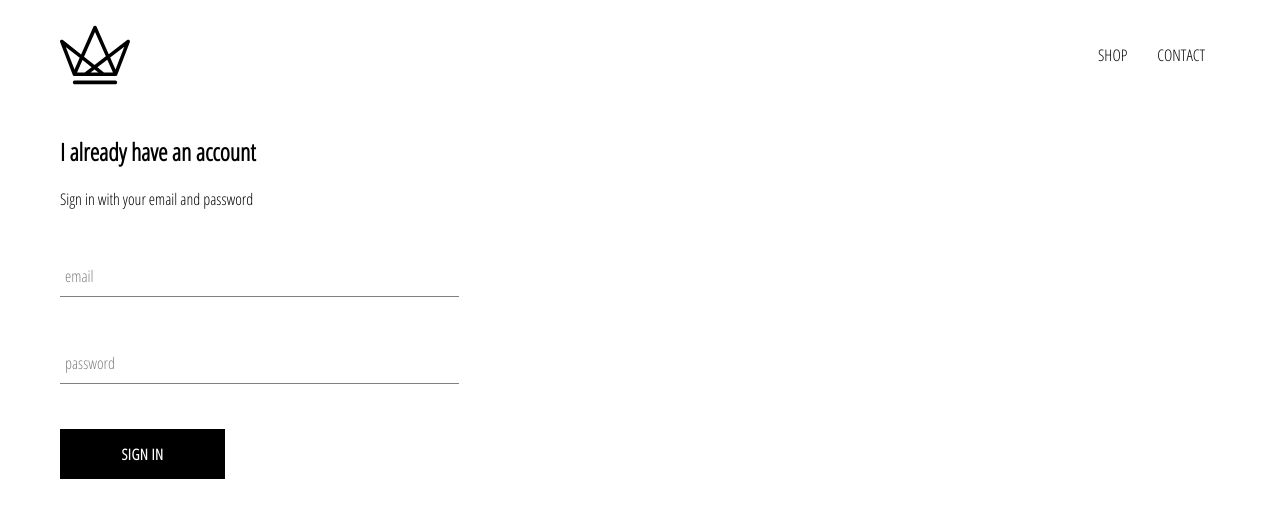
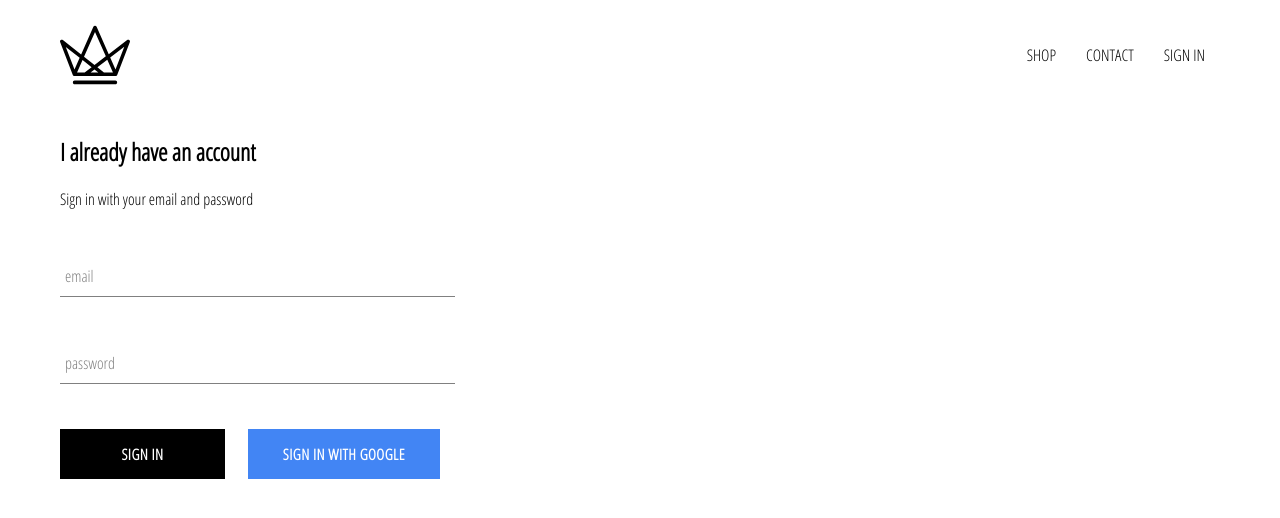
Before and after one commit to sanya-shch/shop2, a React (Create React App) app: page /signin in a window 1280 px wide. Shown: the top 518 px of the page. Built offline with nearby package versions, Linux system fonts and the light colour scheme; no server answers.

Commit message:
integrated firebase into application

```diff
--- a/package.json
+++ b/package.json
@@ -6,6 +6,7 @@
     "@testing-library/jest-dom": "^4.2.4",
     "@testing-library/react": "^9.3.3",
     "@testing-library/user-event": "^7.1.2",
+    "firebase": "^7.6.1",
     "node-sass": "^4.13.0",
     "react": "^16.12.0",
     "react-dom": "^16.12.0",
--- a/src/App.js
+++ b/src/App.js
@@ -5,6 +5,7 @@
 import ShopPage from './pages/shop/ShopPage.js';
 import Header from './components/header/Header';
 import SignInAndSignUpPage from './pages/sign-in_up/SignIn&Up';
+import { auth } from './firebase/firebase.utils';
 
 const HatsPage = () => (
     <div>
@@ -36,10 +37,47 @@
     </div>
 );
 
-function App() {
+// function App() {
+//   return (
+//       <div>
+//           <Header />
+//           <Switch>
+//               <Route exact path='/' component={Homepage} />
+//               <Route path='/hats' component={HatsPage} />
+//               <Route path='/jackets' component={JacketsPage} />
+//               <Route path='/sneakers' component={SneakersPage} />
+//               <Route path='/womens' component={WomensPage} />
+//               <Route path='/mens' component={MensPage} />
+//               <Route path='/shop' component={ShopPage} />
+//               <Route path='/signin' component={SignInAndSignUpPage} />
+//           </Switch>
+//       </div>
+//   );
+// }
+
+class App extends React.Component {
+    state = {
+        currentUser: null
+    };
+
+    unsubscribeFromAuth = null;
+
+    componentDidMount() {
+        this.unsubscribeFromAuth = auth.onAuthStateChanged(user => {
+            this.setState({ currentUser: user });
+
+            console.log(user);
+        });
+    }
+
+    componentWillUnmount() {
+        this.unsubscribeFromAuth();
+    }
+
+    render() {
         return (
             <div>
-          <Header />
+                <Header currentUser={this.state.currentUser} />
                 <Switch>
                     <Route exact path='/' component={Homepage} />
                     <Route path='/hats' component={HatsPage} />
@@ -53,5 +91,6 @@
             </div>
         );
     }
+}
 
 export default App;
--- a/src/components/custom-button/CustomButton.js
+++ b/src/components/custom-button/CustomButton.js
@@ -1,8 +1,11 @@
 import React from 'react';
 import './customButton.styles.scss';
 
-const CustomButton = ({ children, ...otherProps }) => (
-    <button className='custom-button' {...otherProps}>
+const CustomButton = ({ children, isGoogleSignIn, ...otherProps }) => (
+    <button
+        className={`${isGoogleSignIn ? 'google-sign-in' : ''} custom-button`}
+        {...otherProps}
+    >
         {children}
     </button>
 );
--- a/src/components/custom-button/customButton.styles.scss
+++ b/src/components/custom-button/customButton.styles.scss
@@ -19,4 +19,15 @@
     color: black;
     border: 1px solid black;
   }
+
+  &.google-sign-in {
+    background-color: #4285f4;
+    color: white;
+
+    &:hover {
+      background-color: #357ae8;
+      border: none;
+    }
+  }
+
 }
--- a/src/components/header/Header.js
+++ b/src/components/header/Header.js
@@ -1,20 +1,30 @@
 import React from 'react';
 import { Link } from 'react-router-dom';
 import { ReactComponent as Logo } from '../../assets/crown.svg';
+import { auth } from '../../firebase/firebase.utils';
 import './header.styles.scss';
 
-const Header = () => (
+const Header = ({currentUser}) => (
     <div className='header'>
         <Link className='logo-container' to='/'>
             <Logo className='logo' />
         </Link>
         <div className='options'>
-            <Link className='option left' to='/shop'>
-                <span>SHOP</span>
+            <Link className='option' to='/shop'>
+                SHOP
             </Link>
-            <Link className='option left' to='/shop'>
-                <span>CONTACT</span>
+            <Link className='option' to='/shop'>
+                CONTACT
             </Link>
+            {currentUser ? (
+                <div className='option' onClick={() => auth.signOut()}>
+                    SIGN OUT
+                </div>
+            ) : (
+                <Link className='option' to='/signin'>
+                    SIGN IN
+                </Link>
+            )}
         </div>
     </div>
 );
--- a/src/components/sign-in/SignIn.jsx
+++ b/src/components/sign-in/SignIn.jsx
@@ -1,6 +1,9 @@
 import React from 'react';
 import FormInput from '../form-input/FormInput';
 import CustomButton from '../custom-button/CustomButton';
+
+import {signInWithGoogle} from "../../firebase/firebase.utils";
+
 import './signIn.styles.scss';
 
 class SignIn extends React.Component {
@@ -44,7 +47,10 @@
                         label='password'
                         required
                     />
-                    <CustomButton type='submit'> Sign in </CustomButton>
+                    <div className='buttons'>
+                        <CustomButton type='submit'> Sign in </CustomButton>
+                        <CustomButton onClick={signInWithGoogle} isGoogleSignIn> Sign in With Google </CustomButton>
+                    </div>
                 </form>
             </div>
         );
--- a/src/components/sign-in/signIn.styles.scss
+++ b/src/components/sign-in/signIn.styles.scss
@@ -1,9 +1,14 @@
 .sign-in {
-  width: 30vw;
+  width: 380px;
   display: flex;
   flex-direction: column;
 
   .title {
     margin: 10px 0;
   }
+
+  .buttons {
+    display: flex;
+    justify-content: space-between;
+  }
 }
--- /dev/null
+++ b/src/firebase/firebase.utils.js
@@ -0,0 +1,18 @@
+import firebase from "firebase/app";
+import 'firebase/firestore';
+import 'firebase/auth';
+
+const config = {
+    //*****************************
+};
+
+firebase.initializeApp(config);
+
+export const auth = firebase.auth();
+export const firestore = firebase.firestore();
+
+const provider = new firebase.auth.GoogleAuthProvider();
+provider.setCustomParameters({ prompt: 'select_account' });
+export const signInWithGoogle = () => auth.signInWithPopup(provider);
+
+export default firebase;
```
Also changed, not shown: 1 other file (tests, documents, lock files or other folders). Lines whose indentation alone changed are shown as unchanged.
